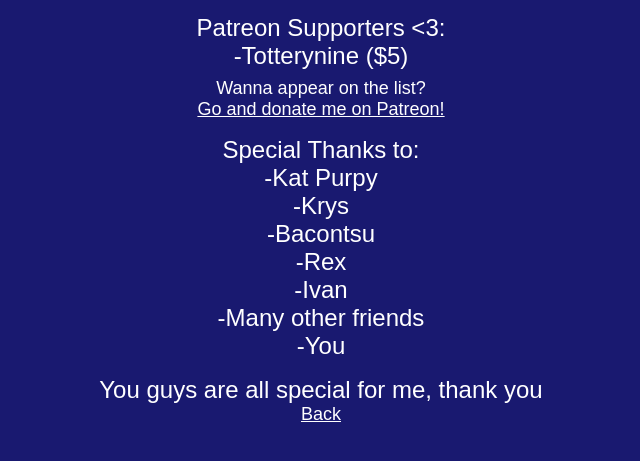
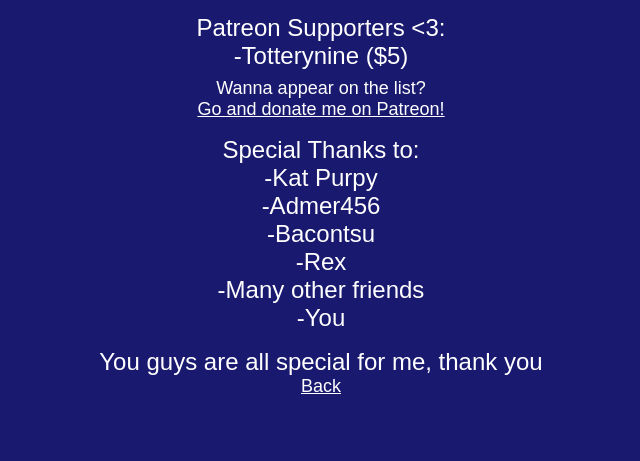
Before and after one commit to WORLDS-website/WORLDS-website.github.io, a plain HTML site: page credits.html in a window 1280 px wide. Shown: the part 119-580 px from the top of the page, without its empty margins (319-959 px from the left). Drawn offline with Linux system fonts and the light colour scheme.

Commit message:
Update credits.html

```diff
--- a/credits.html
+++ b/credits.html
@@ -49,16 +49,13 @@
                 <font face="arial" size="5" color="white">-Kat Purpy</font>
             </center>
             <center>
-                <font face="arial" size="5" color="white">-Krys</font>
+                <font face="arial" size="5" color="white">-Admer456</font>
             </center>
             <center>
                 <font face="arial" size="5" color="white">-Bacontsu</font>
             </center>
             <center>
                 <font face="arial" size="5" color="white">-Rex</font>
-            </center>
-            <center>
-                <font face="arial" size="5" color="white">-Ivan</font>
             </center>
             <center>
                 <font face="arial" size="5" color="white">-Many other friends</font>
```
